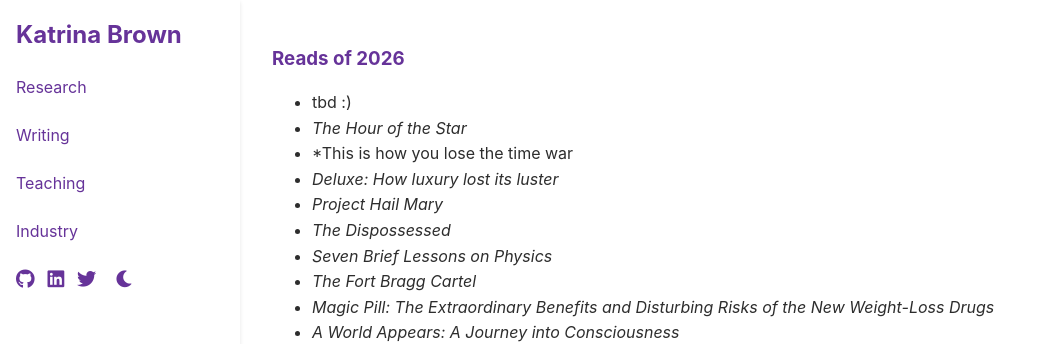
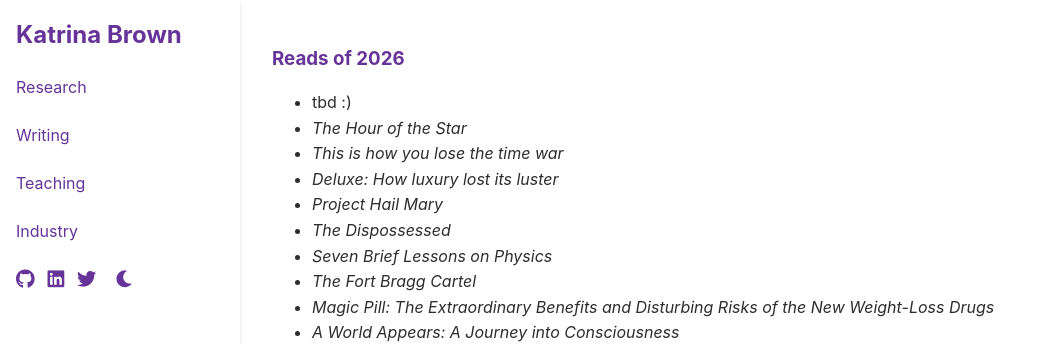
Before and after one commit to brownkat6/katrinarbrown, a Jekyll site: the page built from docs/reading.md, in a window 1280 px wide and 900 px high. Shown: the top 344 px of the window, without its empty margins (0-1041 px from the left). Built offline with Jekyll 4.4.1, drawn with Linux system fonts in a browser that asks for light colours.

```diff
--- a/docs/reading.md
+++ b/docs/reading.md
@@ -5,7 +5,7 @@
 ### Reads of 2026
 - tbd :)
 - *The Hour of the Star*
-- *This is how you lose the time war
+- *This is how you lose the time war*
 - *Deluxe: How luxury lost its luster*
 - *Project Hail Mary*
 - *The Dispossessed*
```
